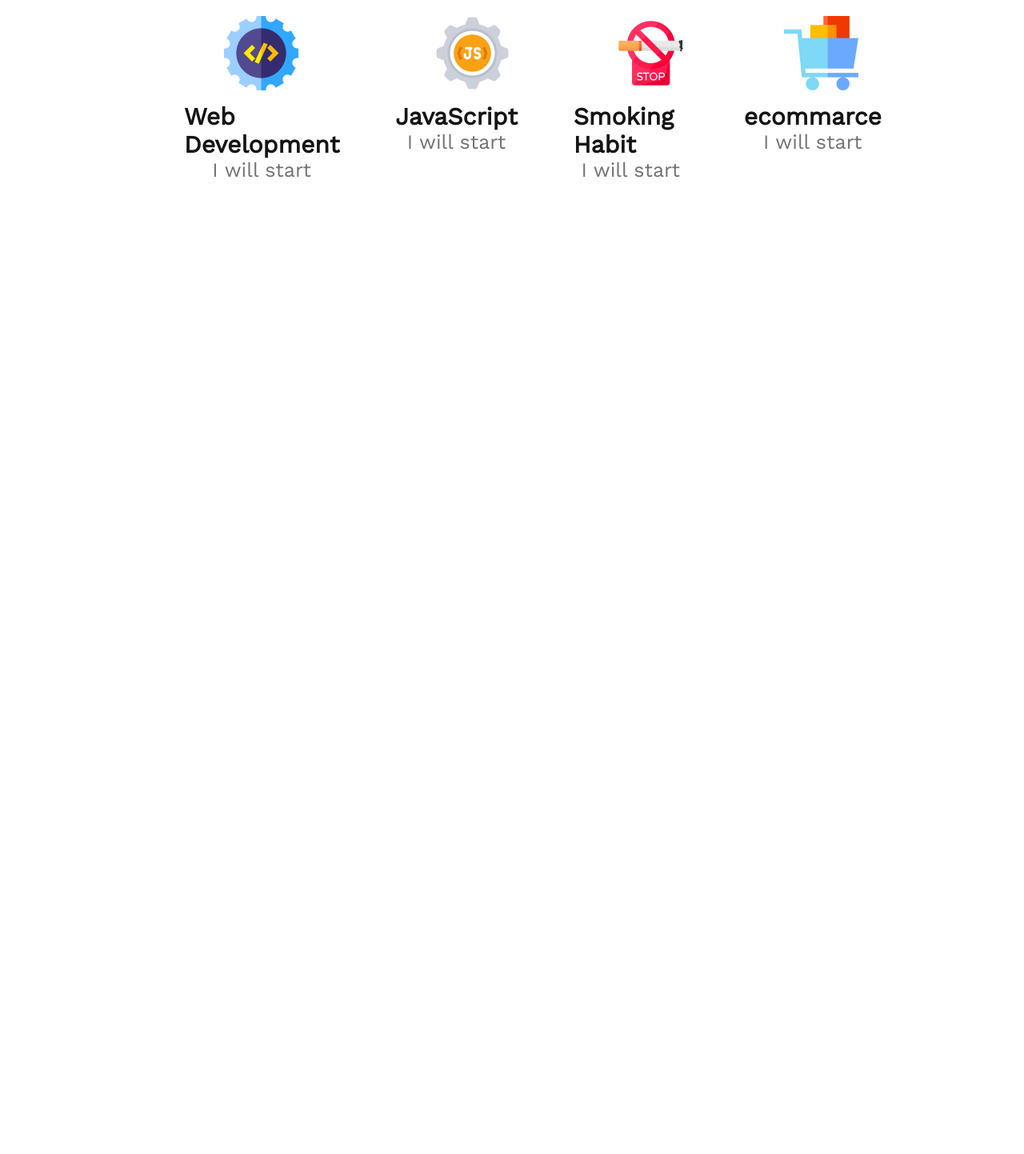
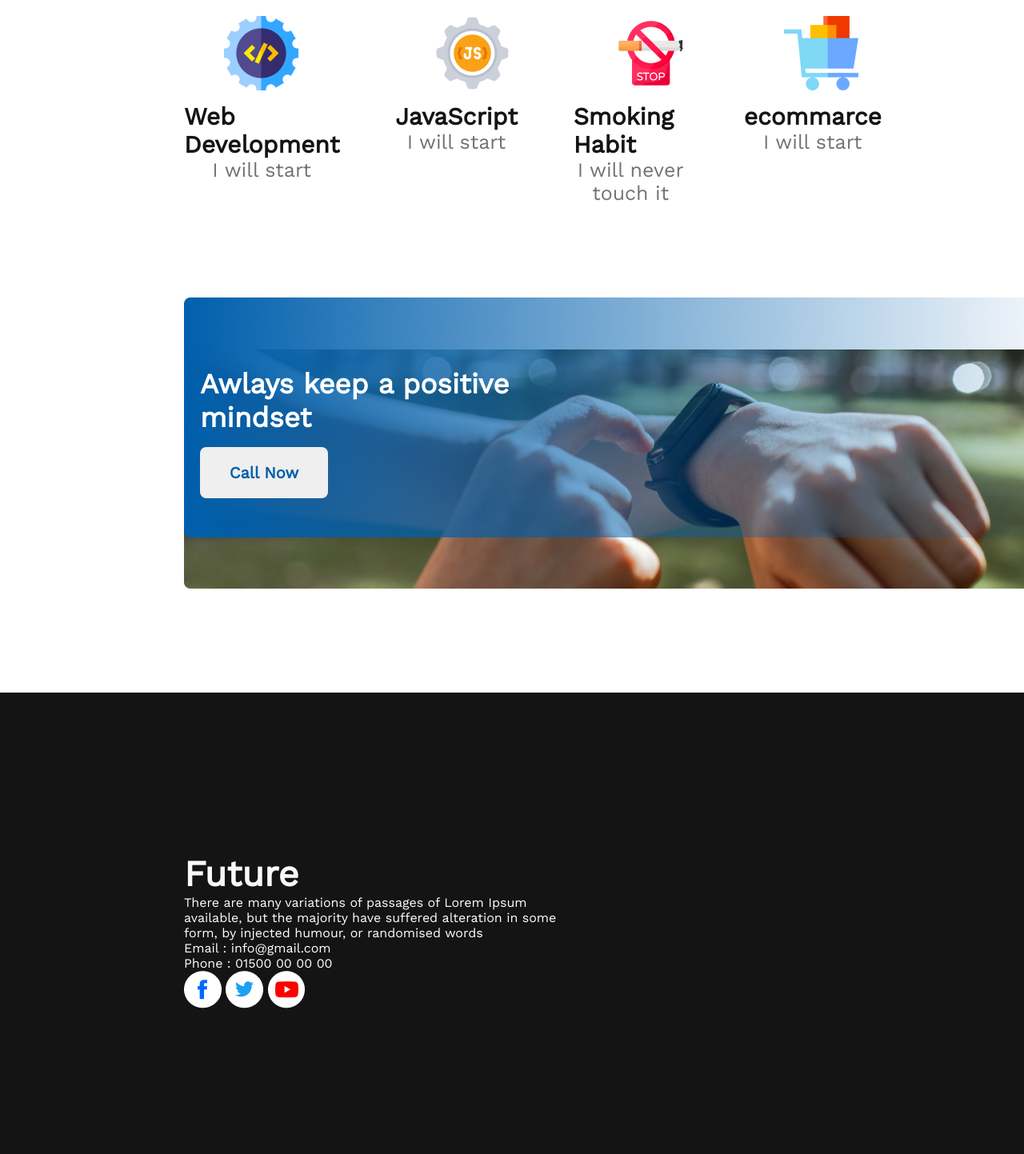
Before and after one commit to KamruzzamanShiblu/new-year-new-me, a plain HTML site: page index.html in a window 1280 px wide. Shown: the part 1822-3265 px from the top of the page at 80% size. Before the commit the page ends 2099 px from the top, so only its background shows below. Drawn offline with nearby package versions, Linux system fonts and the light colour scheme.

Commit message:
added my footer section

```diff
--- a/index.html
+++ b/index.html
@@ -63,7 +63,7 @@
                 <div>
                      <img src="images/icons/smoke.png" alt="">
                      <h3>Smoking Habit</h3>
-                     <h4>I will start</h4>
+                     <h4>I will never touch it</h4>
                 </div>
                 <div>
                      <img src="images/icons/ecom.png" alt="">
@@ -73,9 +73,50 @@
 
         </div>
       </section>
+      <!-- gradient section is here -->
+      <section class="watch-section" >
+
+                <div>
+                        <img  class="watch" src="images/watch.png" alt="">
+                </div>
+                <div class="gradient">
+                        <img src="images/gradient1.png" alt="">
+                </div>
+
+                <h1 class="watch-text">Awlays keep a positive mindset</h1>
+                <button class="btn-watch">Call Now</button>
+
+
+      </section>
     </main>
+    <!-- main sections end  -->
     <footer>
+      <section class="footer-section">
 
+        <div class="footer-container">
+
+                <div class="future-container">
+                    <h1 class="icon-title">Future</h1>
+                    <p class="icon-description">There are many variations of passages of Lorem Ipsum available, but the majority have suffered alteration in some form, by injected humour, or randomised words</p>
+                    <p>
+                        Email : info@gmail.com
+                    </p>
+                    <p>
+                        Phone : 01500 00 00 00
+                    </p>
+                    <img src="images/icons/fb.png" alt="">
+
+                    <img src="images/icons/twitter.png" alt="">
+
+                    <img src="images/icons/youtube.png" alt="">
+                </div>
+
+                <div class="subscribe-container">
+
+                </div>
+        </div>
+
+      </section>
     </footer>
 </body>
 </html>
--- a/style.css
+++ b/style.css
@@ -115,3 +115,86 @@ color: #737272;
         justify-content: center;
         margin-left: 50px;
 }
+/* watch section styles here  */
+.watch-section{
+        width: 1140px;
+        height: 300px;
+        margin-bottom: 260px;
+
+}
+.watch{
+position:relative;
+width: 1140px;
+height: 300px;
+text-align: center;
+margin: 130px 230px;
+}
+.gradient{
+        position: absolute;
+        width: 1140px;
+        height: 300px;
+        left: 230px;
+        top: 2192.96px;
+}
+
+
+
+
+
+
+.watch-text{
+        position: absolute;
+        width: 459px;
+        height: 94px;
+        left: 250px;
+        top: 2280.96px;
+        color: #ffffff;
+        font-weight: 700;
+        font-size: 35px;
+        margin-bottom: 24px;
+
+
+}
+.btn-watch{
+        position: absolute;
+        left: 250px;
+        top: 2380.96px;
+        width: 160px;
+height: 64px;
+font-weight: 600;
+font-size: 20px;
+color: #005FAC;
+border: none;
+border-radius: 8px;
+}
+/* footer styles */
+.footer-section{
+        width: 1600px;
+height: 577px;
+background: #151414;
+}
+.footer-container{
+        display: flex;
+}
+
+.future-container{
+        position: absolute;
+        margin-top: 200px;
+        width: 485px;
+        height: 317px;
+        margin-left: 230px;
+
+}
+.future-container p{
+        color: #FFFFFF;
+}
+.icon-title{
+
+        font-weight: 700;
+        font-size: 45px;
+
+        color: #F8F8F8;
+}
+.icon-description{
+        color: #FFFFFF;
+}
```
